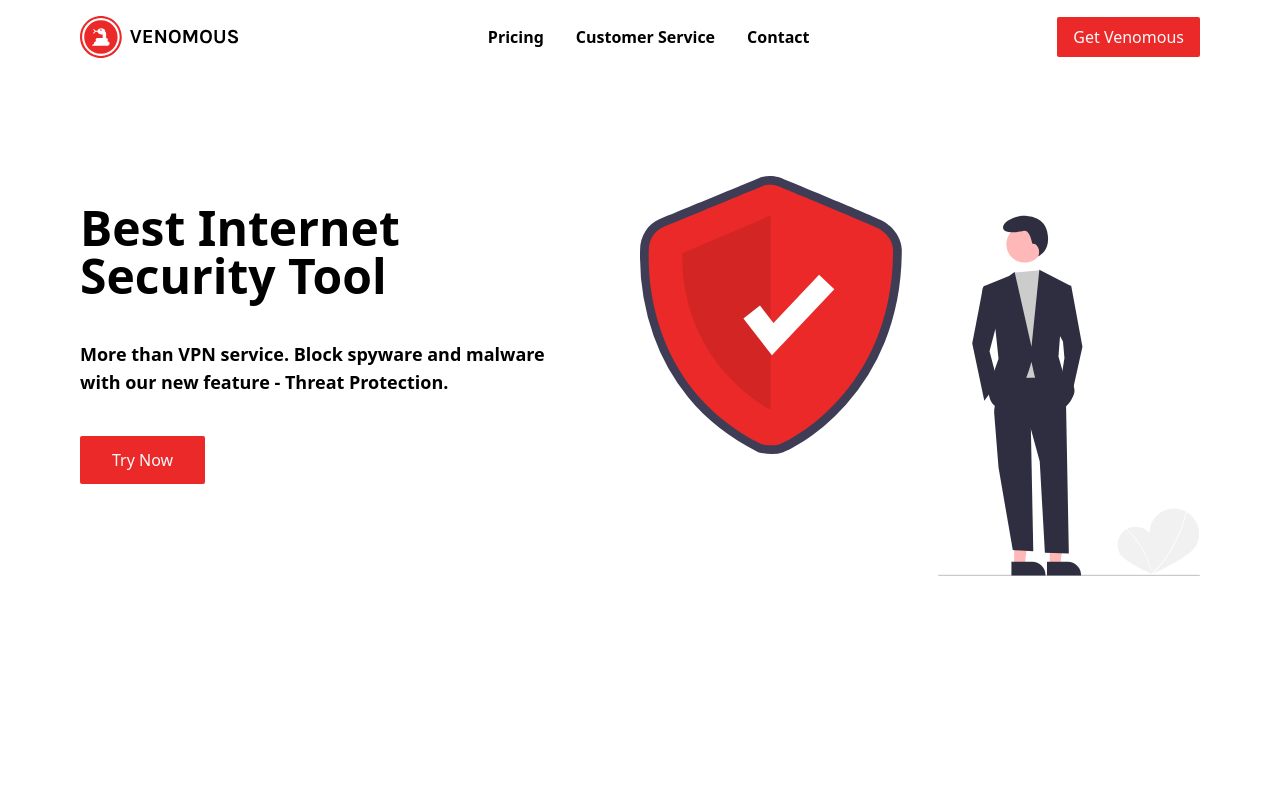
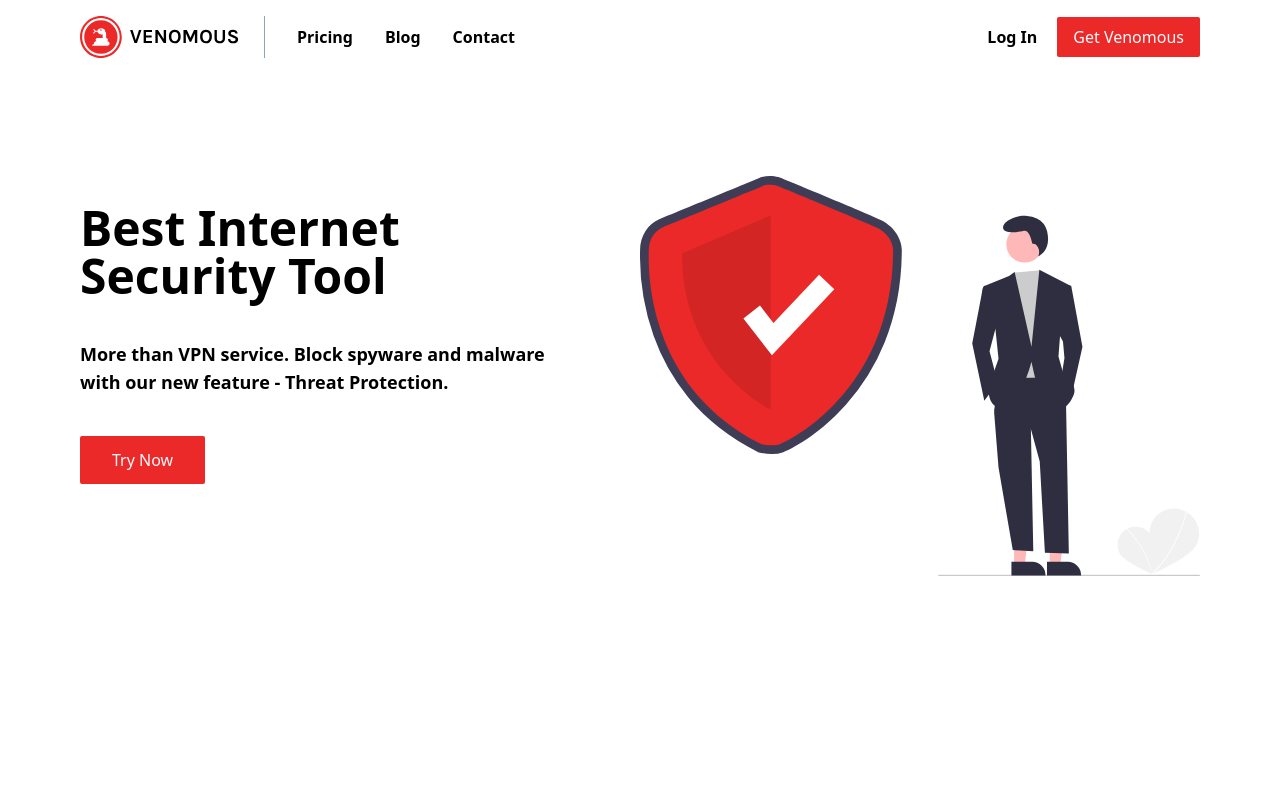
Before and after one commit to rivldy/venomous, a React (Vite) app: page / in a window 1280 px wide. Shown: the top 800 px of the page. Built offline with nearby package versions, Linux system fonts and the light colour scheme.

Commit message:
Change customer service navlink & add log in link
- Change Customer Service navbar link to Blog & change route to /blog
- Adding Log In link in right navbar link

```diff
--- a/src/components/Navbar.jsx
+++ b/src/components/Navbar.jsx
@@ -31,24 +31,31 @@ export default function Navbar({ setShowSidebar }) {
         <>
         <nav className={`navbar ${isScroll ? 'border-b border-slate-200' : ''}`}>
             <div className="container w-full flex justify-between items-center">
+                <div className="flex items-center space-x-6">
                     <Link to="/">
                         <img src={logo} alt="Venomous Logo" className="logo" />
                     </Link>
-
+                    <span className="hidden md:block w-[1px] self-stretch bg-slate-400"></span>
                     <ul className="hidden md:flex flex-1 justify-center space-x-4">
                         <li>
                             <Link className="nav-link" to="/pricing">Pricing</Link>
                         </li>
                         <li>
-                        <Link className="nav-link" to="/help">Customer Service</Link>
+                            <Link className="nav-link" to="/blog">Blog</Link>
                         </li>
                         <li>
                             <Link className="nav-link" to="/contact">Contact</Link>
                         </li>
                     </ul>
+                </div>
 
                 <div className="hidden md:block">
+                    <div className="flex items-center space-x-3">
+                        <Link className="nav-link" to="/login">Log In</Link>
+                        <Link to="/pricing">
                             <button className="btn btn-simple btn-primary">Get Venomous</button>
+                        </Link>
+                    </div>
                 </div>
 
 
--- a/src/components/Sidebar.jsx
+++ b/src/components/Sidebar.jsx
@@ -27,10 +27,13 @@ export default function Sidebar({ showSidebar, setShowSidebar }) {
                         <Link className="nav-link-sidebar" to="/pricing">Pricing</Link>
                     </li>
                     <li>
-                        <Link className="nav-link-sidebar" to="/help">Customer Service</Link>
+                        <Link className="nav-link-sidebar" to="/blog">Blog</Link>
                     </li>
                     <li>
                         <Link className="nav-link-sidebar" to="/contact">Contact</Link>
+                    </li>
+                    <li>
+                        <Link className="nav-link-sidebar" to="/login">Log In</Link>
                     </li>
                     <li>
                         <Link className="nav-link-sidebar text-primary" to="/">Get Venomous</Link>
```
Lines whose indentation alone changed are shown as unchanged.
